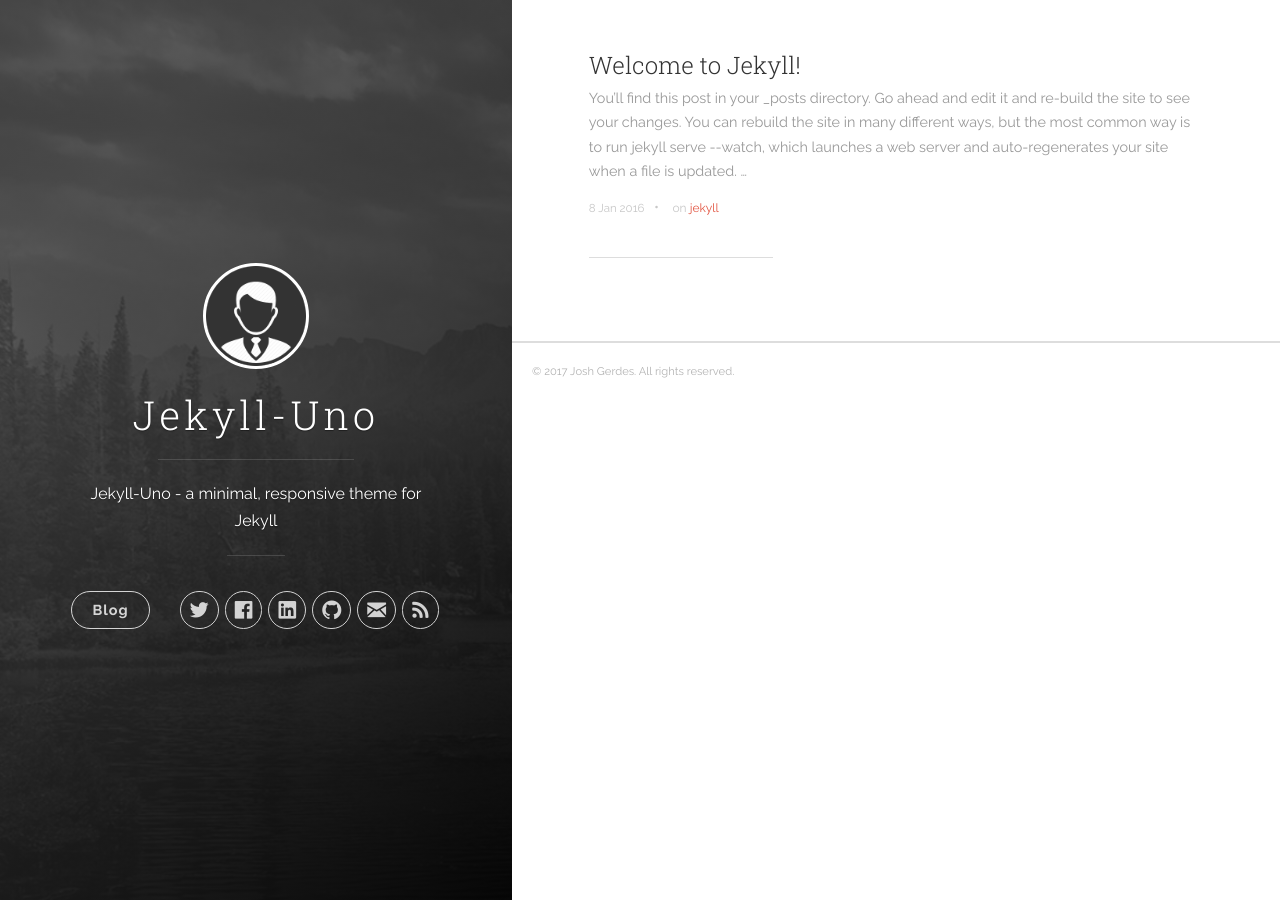
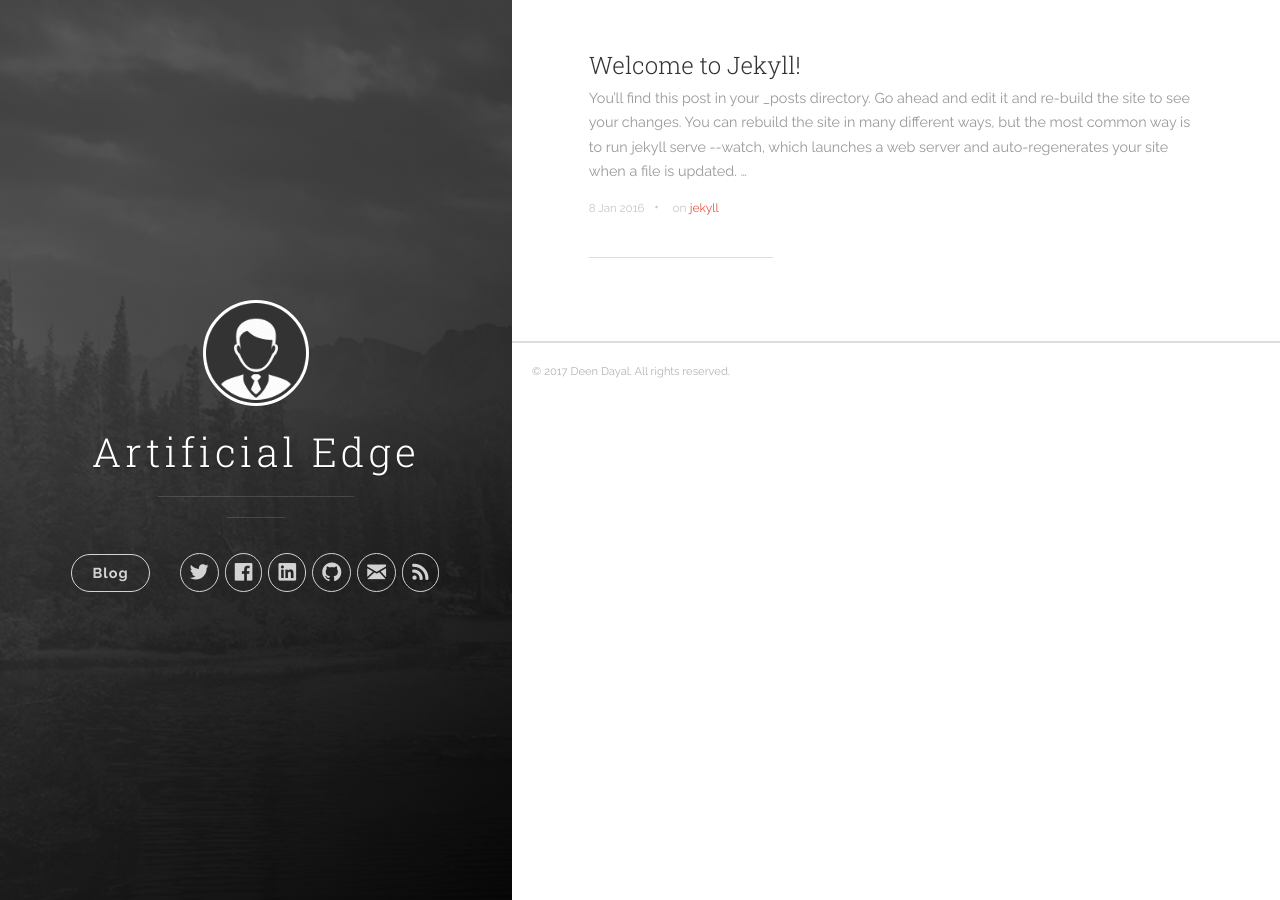
Before and after one commit to ArtificialEdge/artificialEdge.github.io, a Jekyll site: the page built from index.html, in a window 1280 px wide. Built offline with Jekyll 4.4.1, drawn with Linux system fonts in a browser that asks for light colours; nearby versions of some CDN libraries; the list of posts is cut into pages by our own code.

Commit message:
Update _config.yml

```diff
--- a/_config.yml
+++ b/_config.yml
@@ -1,18 +1,18 @@
 # Site settings
-title: Jekyll-Uno
-description: 'Jekyll-Uno - a minimal, responsive theme for Jekyll'
-url: 'http://joshgerdes.com/jekyll-uno'
+title: Artificial Edge
+description: ''
+url: 'http://github.com/ArtificialEdge'
 baseurl: ''
 # google_analytics: 'UA-XXXXXX-X'
 # disqus_shortname: 'your-disqus-name'
 
 author:
-  name: 'Josh Gerdes'
-  email: josh@joshgerdes.com
-  twitter_username: joshgerdes
-  facebook_username: joshgerdes
-  github_username:  joshgerdes
-  linkedin_username:  joshgerdes
+  name: 'Deen Dayal'
+  email: dmohan@buffalo.edu
+  twitter_username: deen_cfc
+  facebook_username: deen.dayal.56
+  github_username:  ArtifcialEdge
+  linkedin_username:  deendayalmohan
 
 defaults:
   -
```
